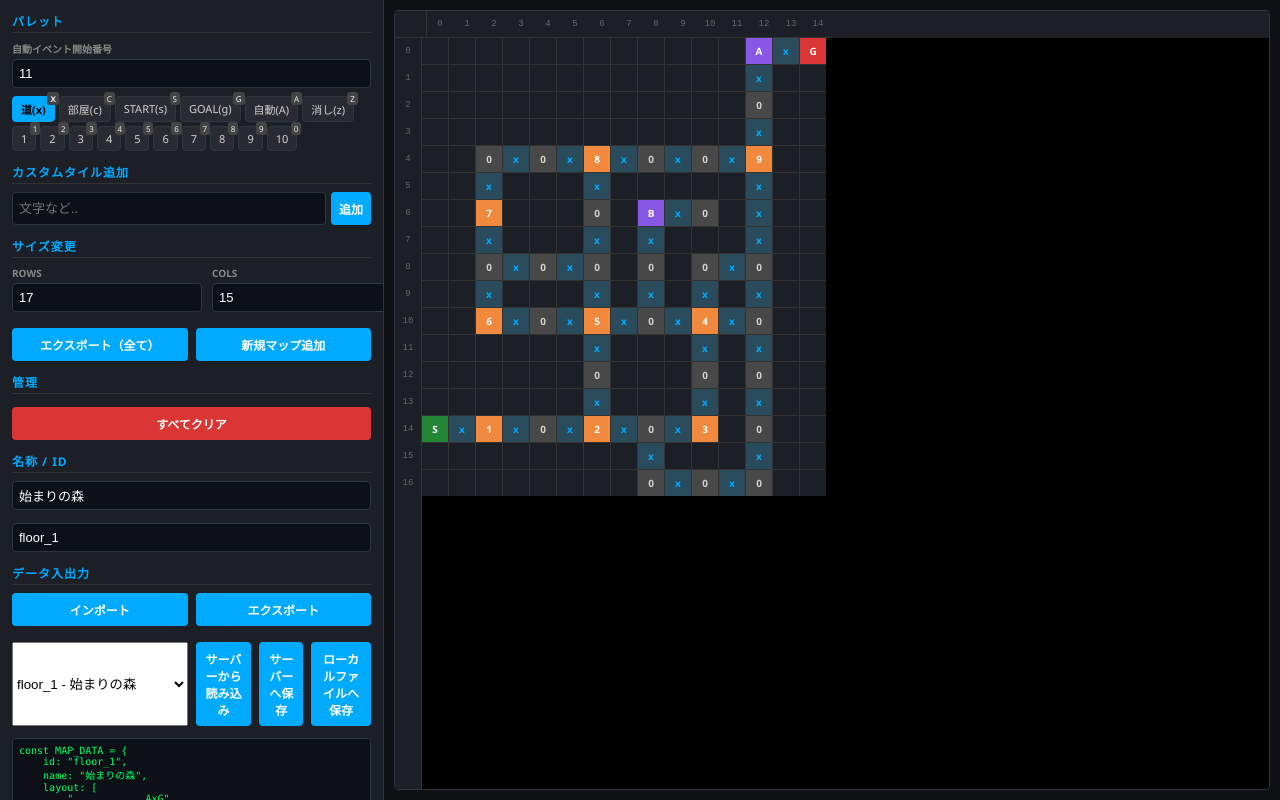
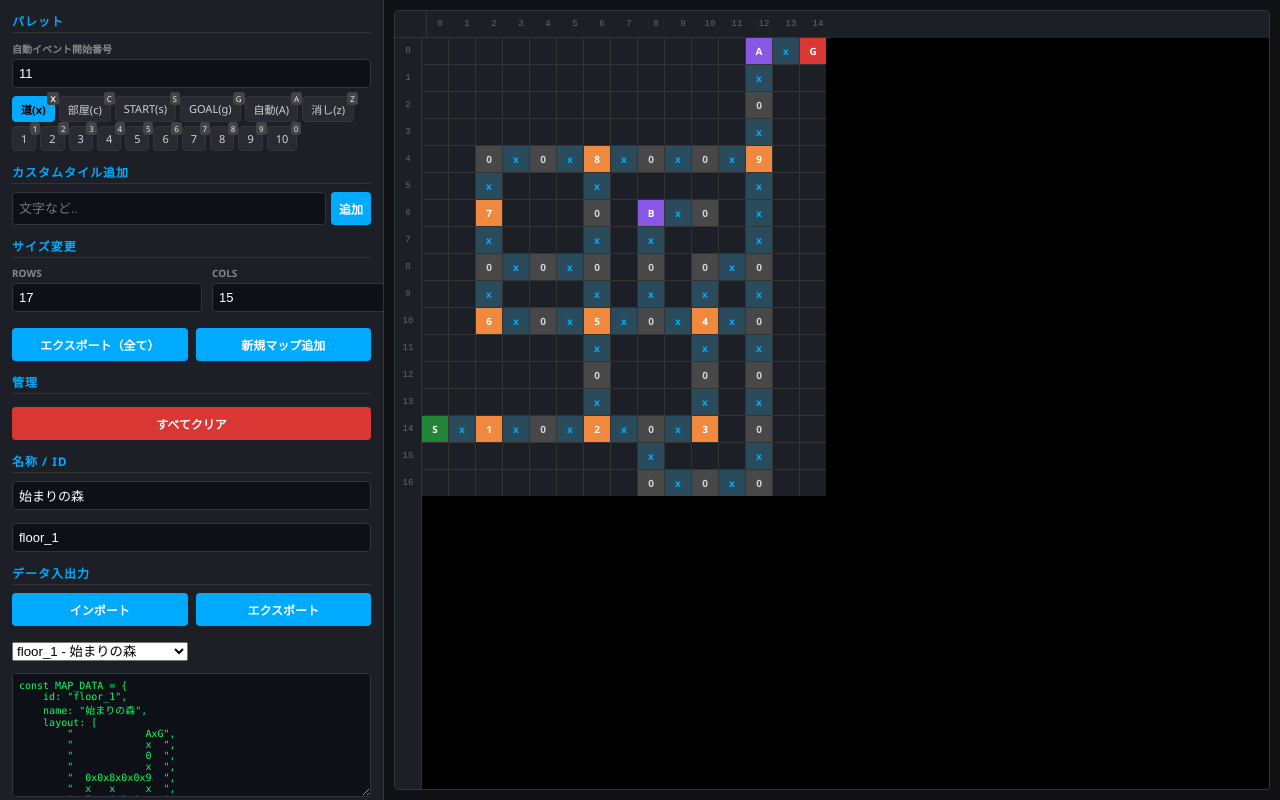
Before and after one commit to afteib-links/ATC, a website: page 算術の塔_マップ画面（エディタ）.html in a window 1280 px wide. Drawn offline with Linux system fonts and the light colour scheme.

```diff
--- a/算術の塔_マップ画面（エディタ）.html
+++ b/算術の塔_マップ画面（エディタ）.html
@@ -125,11 +125,7 @@
         </div>
         <div style="display: grid; grid-template-columns: 1fr 1fr; gap:8px; margin-top:8px;">
             <select id="map-select" onchange="loadSelectedMap()"></select>
-            <div style="display:flex; gap:8px;">
-                <button class="btn" onclick="fetchMapsFromServer()">サーバーから読み込み</button>
-                <button class="btn" onclick="saveCurrentMapToServer()">サーバーへ保存</button>
-                <button class="btn" onclick="saveAllMapsToLocal()">ローカルファイルへ保存</button>
-            </div>
+
         </div>
         <textarea id="output" spellcheck="false" onclick="this.select()"></textarea>
     </div>
@@ -158,7 +154,6 @@
 </div>
 
 <script src="maps.js"></script>
-
 <script>
     let grid = [];
     let currentMode = 'x';
```
